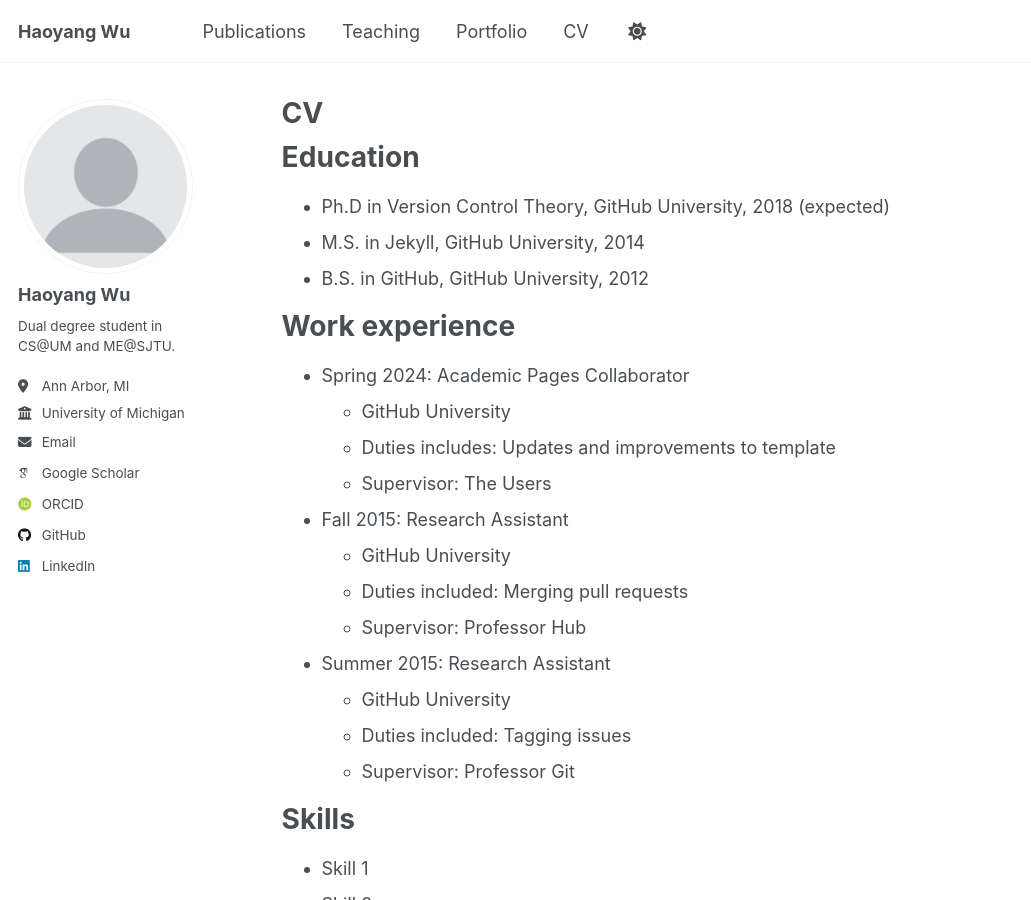
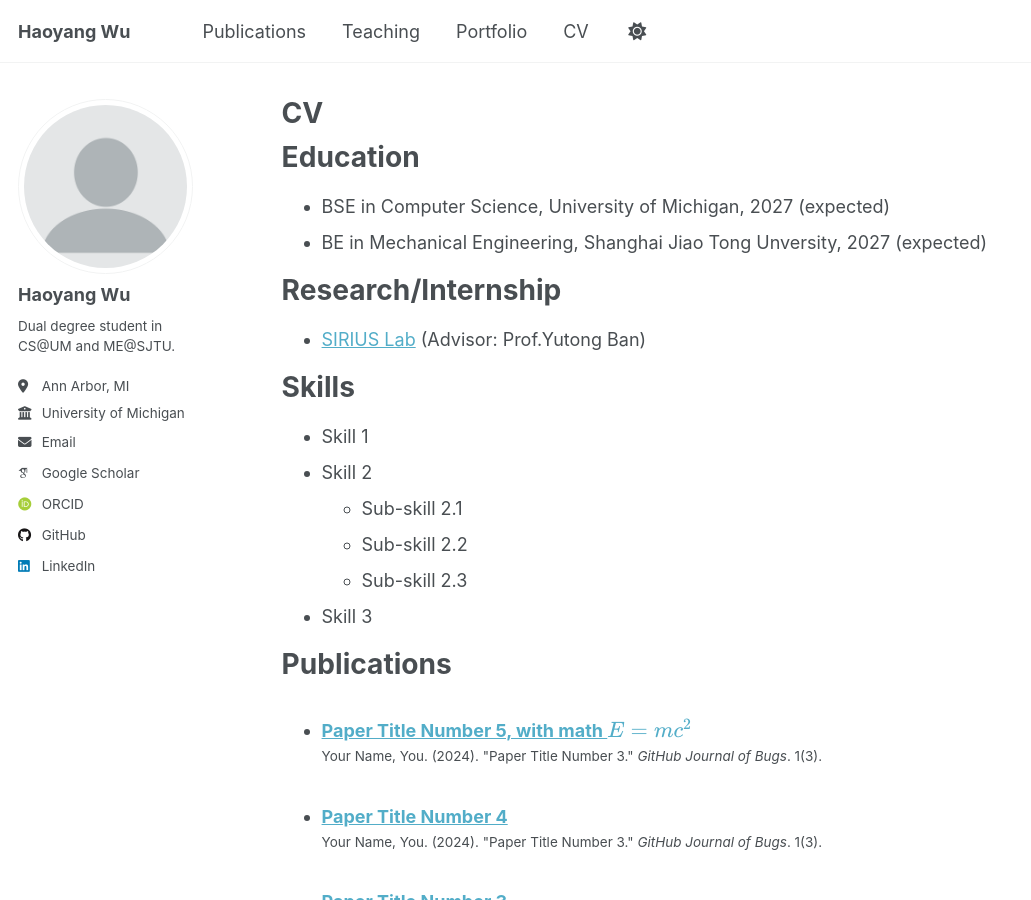
Before and after one commit to William-HYWu/William-HYWu.github.io, a Jekyll site: the page built from _pages/cv.md, in a window 1280 px wide and 900 px high. Shown: the whole window, without its empty margins (0-1031 px from the left). Built offline with Jekyll 4.4.1, drawn with Linux system fonts in a browser that asks for light colours; some web fonts are replaced; a script that is not in the unit is left out.

Commit message:
modify cv

```diff
--- a/_pages/cv.md
+++ b/_pages/cv.md
@@ -11,26 +11,12 @@
 
 Education
 ======
-* Ph.D in Version Control Theory, GitHub University, 2018 (expected)
-* M.S. in Jekyll, GitHub University, 2014
-* B.S. in GitHub, GitHub University, 2012
+* BSE in Computer Science, University of Michigan, 2027 (expected)
+* BE in Mechanical Engineering, Shanghai Jiao Tong Unversity, 2027 (expected)
 
-Work experience
+Research/Internship
 ======
-* Spring 2024: Academic Pages Collaborator
-  * GitHub University
-  * Duties includes: Updates and improvements to template
-  * Supervisor: The Users
-
-* Fall 2015: Research Assistant
-  * GitHub University
-  * Duties included: Merging pull requests
-  * Supervisor: Professor Hub
-
-* Summer 2015: Research Assistant
-  * GitHub University
-  * Duties included: Tagging issues
-  * Supervisor: Professor Git
+* [SIRIUS Lab](https://banyutong.github.io/sirius_lab_website/index.html#research) (Advisor: Prof.Yutong Ban)
 
 Skills
 ======
```
Also changed, not shown: _data/cv.json (+5 -5 lines).
